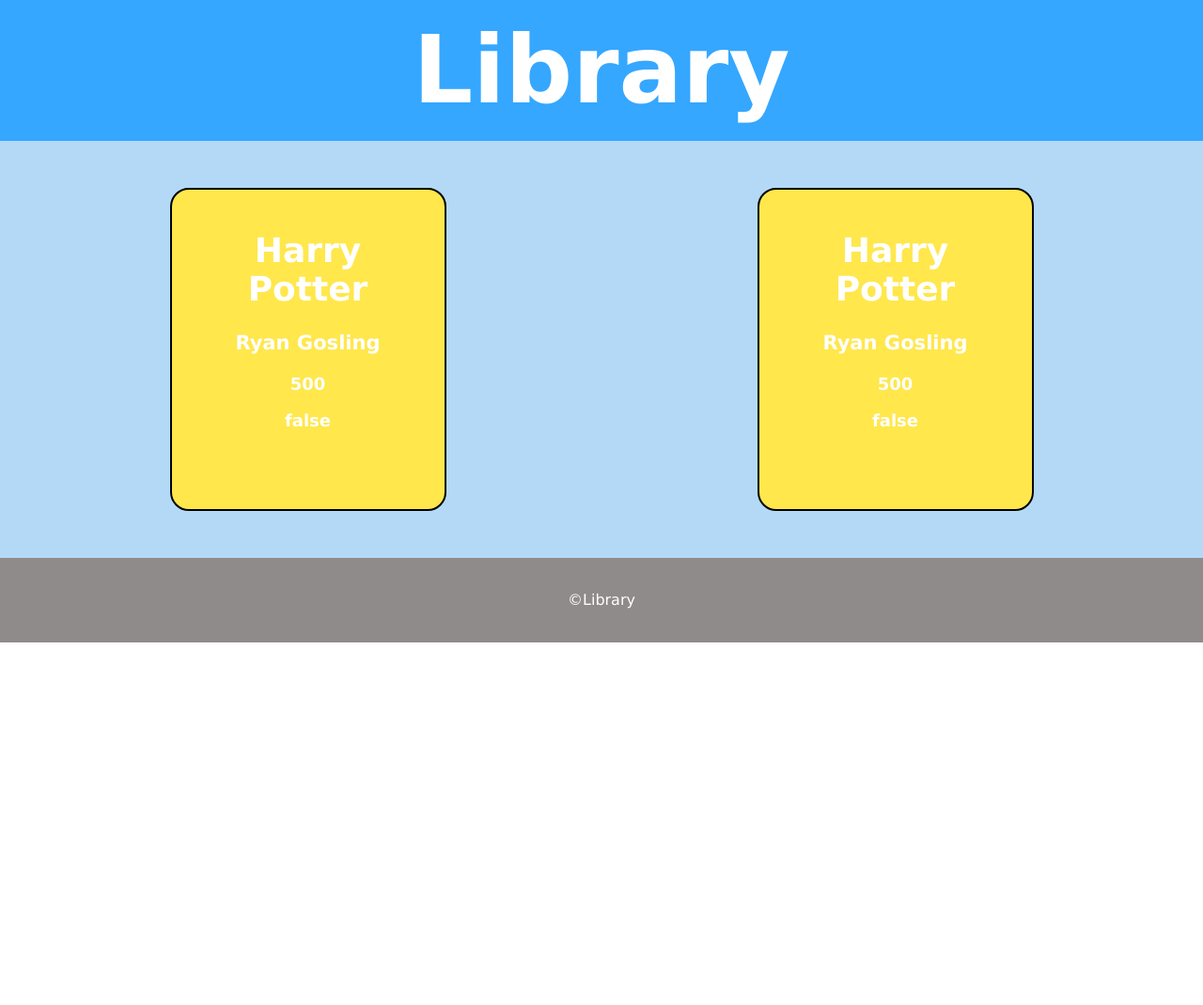
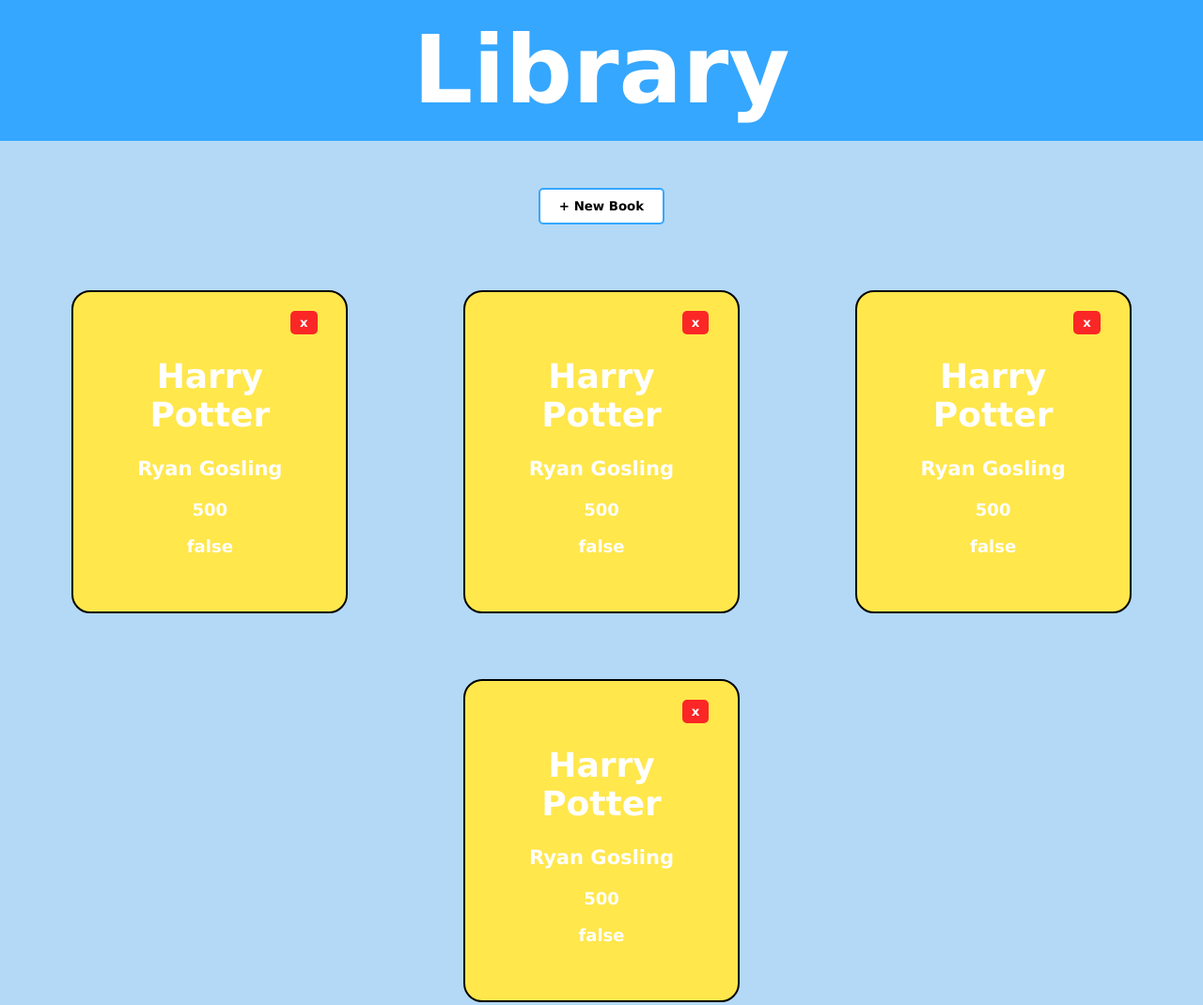
Before and after one commit to hrrshpal/library, a plain HTML site: page index.html in a window 1280 px wide. Shown: the top 1070 px of the page at 94% size. Before the commit the page ends 800 px from the top, so only its background shows below. Drawn offline with Linux system fonts and the light colour scheme.

Commit message:
added delete card button

```diff
--- a/index.html
+++ b/index.html
@@ -9,7 +9,9 @@
 <body>
     <div id="container">
         <h1 id="heading">Library</h1>
-        <div id="controls"></div>
+        <div id="controls">
+            <button id="addBtn">+ New Book</button>
+        </div>
         <div id="books"></div>
         <div id="footer"> &copy;Library</div>
     </div>
--- a/script.js
+++ b/script.js
@@ -20,43 +20,69 @@
 
 let book1 = addBookToLibrary("Harry Potter", "Ryan Gosling", 500, false)
 let book2 = addBookToLibrary("Harry Potter", "Ryan Gosling", 500, false)
+let book3 = addBookToLibrary("Harry Potter", "Ryan Gosling", 500, false)
+let book4 = addBookToLibrary("Harry Potter", "Ryan Gosling", 500, false)
 
 
 function displayBooks(arr){
+    // Selecting Books Area
     const books = document.querySelector("#books");
     arr.forEach((book) => {
+        // Creating Card
         const card = document.createElement("div")
         card.setAttribute("id","card");
 
+        // Delete Card Button and Object
+        const deleteCard = document.createElement("button")
+        deleteCard.setAttribute("id", "deleteCard")
+        deleteCard.textContent = "x"
+        deleteCard.addEventListener("click", () => {
+            // Removing the Card
+            books.removeChild(card)
+            // Removing data from object
+            const index = myLibrary.findIndex(book => book.id === title.dataset.bookid)
+            if(index !== -1){
+                myLibrary.splice(index,1)
+            }
+        })
+        //Appending Delete Card Button into Card
+        card.appendChild(deleteCard)
+
+        // Creating Details div to put into Card
         const details = document.createElement("div")
         details.setAttribute("id", "details")
 
+        // Setting Title & ID
         const title = document.createElement("h1")
         title.setAttribute("id", "title")
+        title.setAttribute("data-bookid", `${book.id}`)
         title.textContent = book.title;
-
+        // Setting Author
         const author  = document.createElement("h3")
         author.setAttribute("id", "author")
         author.textContent = book.author;
-
+        // Setting Pages
         const pages = document.createElement("p")
         pages.setAttribute("id", "pages")
         pages.textContent = book.pages;
-
+        // Setting Reading Status
         const read = document.createElement("p")
         read.setAttribute("id", "read")
         read.textContent = book.read;
-
+        // Appending all the properties into details div
         details.appendChild(title)
         details.appendChild(author)
         details.appendChild(pages)
         details.appendChild(read)
 
+        // Appending details into Card
         card.appendChild(details)
 
+        // Appending card into Books Area
         books.appendChild(card)
     })
 }
 
 
 displayBooks(myLibrary);
+console.log(myLibrary)
--- a/style.css
+++ b/style.css
@@ -34,9 +34,9 @@
 #footer{
     background-color: rgb(144, 139, 139);
     color: white;
-    height:90px;
+    height:80px;
     text-align: center;
-    line-height: 90px;
+    line-height: 80px;
 }
 
 #card{
@@ -58,3 +58,33 @@
 #card:hover{
     transform: scale(1.05);
 }
+
+#controls{
+    display: flex;
+    justify-content: center;
+    margin: 50px auto;
+}
+
+#addBtn{
+    padding: 10px 20px;
+    background-color: white;
+    border: 2px solid #35A7FF ;
+    border-radius: 5px;
+    font-family: Verdana, Geneva, Tahoma, sans-serif;
+    font-weight: bold;
+}
+
+#addBtn:hover{
+    background-color:rgb(243, 243, 243);
+}
+
+#deleteCard{
+    padding: 5px 10px;
+    background-color: rgb(251, 38, 38);
+    color: white;
+    border: none ;
+    border-radius: 5px;
+    font-family: Verdana, Geneva, Tahoma, sans-serif;
+    font-weight: bold;
+    margin: 0 10px 0 210px;
+}
```
